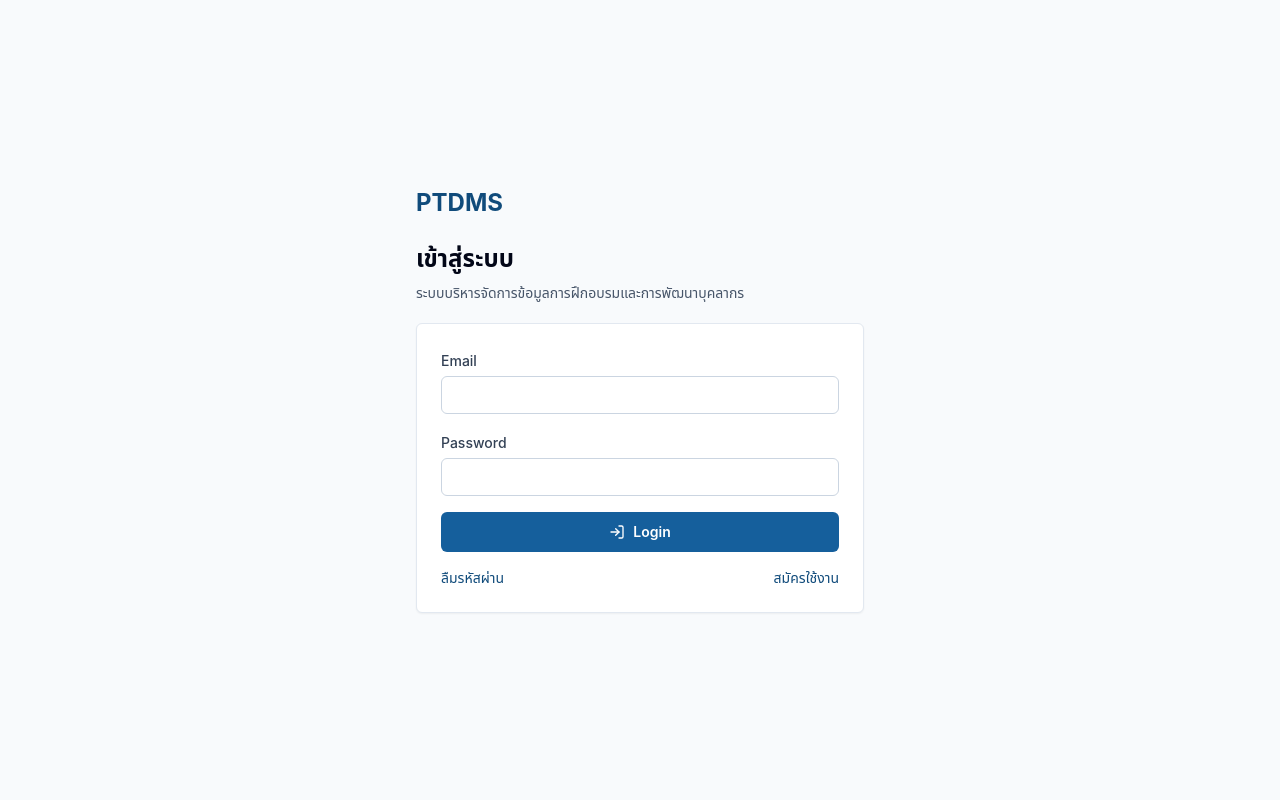
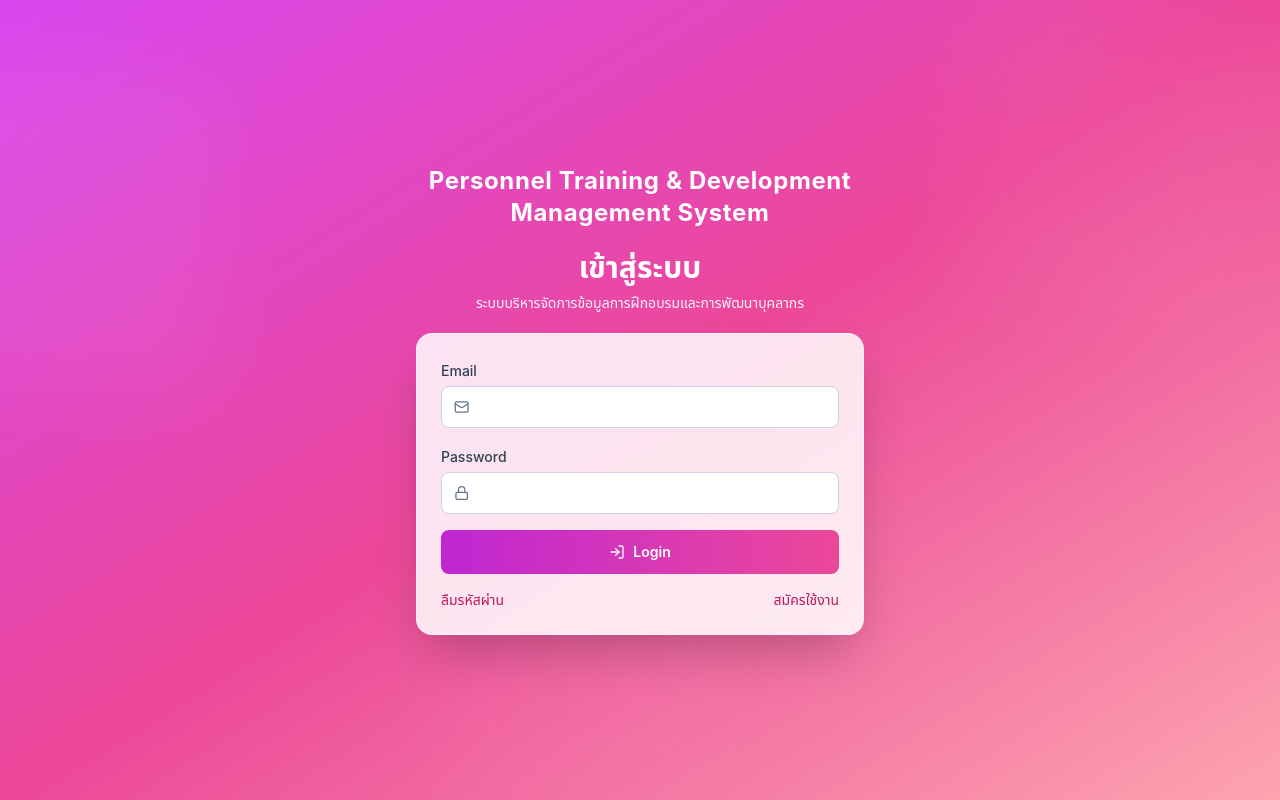
Before and after one commit to KruChetkub/PTDMS, a React (Vite) app: page /login in a window 1280 px wide. Built offline with nearby package versions, Linux system fonts and the light colour scheme; no server answers.

Commit message:
ui: redesign login page pink inspired theme

```diff
--- a/src/features/auth/pages/LoginPage.tsx
+++ b/src/features/auth/pages/LoginPage.tsx
@@ -1,5 +1,5 @@
 import { zodResolver } from '@hookform/resolvers/zod';
-import { LogIn } from 'lucide-react';
+import { Lock, LogIn, Mail } from 'lucide-react';
 import { useForm } from 'react-hook-form';
 import { Link, useLocation, useNavigate } from 'react-router-dom';
 import { ConfiguredNotice } from '../../../components/auth/ConfiguredNotice';
@@ -45,55 +45,70 @@ export function LoginPage() {
   };
 
   return (
-    <div className="flex min-h-screen items-center justify-center bg-slate-50 px-4 py-10">
-      <div className="w-full max-w-md space-y-5">
-        <div>
-          <div className="text-2xl font-bold text-brand-700">PTDMS</div>
-          <h1 className="mt-6 text-2xl font-semibold text-slate-950">เข้าสู่ระบบ</h1>
-          <p className="mt-2 text-sm text-slate-600">ระบบบริหารจัดการข้อมูลการฝึกอบรมและการพัฒนาบุคลากร</p>
+    <div className="relative flex min-h-screen items-center justify-center overflow-hidden bg-gradient-to-br from-fuchsia-500 via-pink-500 to-rose-300 px-4 py-10">
+      <div className="pointer-events-none absolute inset-0 opacity-25">
+        <div className="absolute -left-24 top-16 h-80 w-80 rotate-6 rounded-[3rem] bg-white/20 blur-2xl" />
+        <div className="absolute right-8 top-4 h-72 w-72 rotate-12 rounded-[2.5rem] bg-white/15 blur-2xl" />
+        <div className="absolute bottom-4 left-1/3 h-72 w-72 -rotate-6 rounded-[2.5rem] bg-white/10 blur-2xl" />
+      </div>
+
+      <div className="relative w-full max-w-md space-y-5">
+        <div className="text-center text-white">
+          <div className="text-xl font-bold tracking-wide sm:text-2xl">Personnel Training & Development Management System</div>
+          <h1 className="mt-5 text-3xl font-semibold">เข้าสู่ระบบ</h1>
+          <p className="mt-2 text-sm text-pink-50">ระบบบริหารจัดการข้อมูลการฝึกอบรมและการพัฒนาบุคลากร</p>
         </div>
 
         <ConfiguredNotice />
 
-        <form onSubmit={handleSubmit(onSubmit)} className="space-y-4 rounded-md border border-slate-200 bg-white p-6 shadow-sm">
+        <form
+          onSubmit={handleSubmit(onSubmit)}
+          className="space-y-4 rounded-2xl border border-white/50 bg-white/85 p-6 shadow-2xl backdrop-blur-sm"
+        >
           {error ? <div className="rounded-md bg-red-50 px-3 py-2 text-sm text-red-700">{error}</div> : null}
 
           <label className="block">
             <span className="text-sm font-medium text-slate-700">Email</span>
+            <div className="mt-1 flex items-center rounded-lg border border-slate-300 bg-white px-3 focus-within:border-pink-500 focus-within:ring-2 focus-within:ring-pink-100">
+              <Mail className="h-4 w-4 text-slate-500" aria-hidden="true" />
               <input
                 type="email"
                 autoComplete="email"
-              className="mt-1 w-full rounded-md border border-slate-300 px-3 py-2 text-sm outline-none transition focus:border-brand-500 focus:ring-2 focus:ring-brand-100"
+                className="w-full bg-transparent px-2 py-2.5 text-sm text-slate-900 outline-none"
                 {...register('email')}
               />
+            </div>
             {errors.email ? <span className="mt-1 block text-xs text-red-600">{errors.email.message}</span> : null}
           </label>
 
           <label className="block">
             <span className="text-sm font-medium text-slate-700">Password</span>
+            <div className="mt-1 flex items-center rounded-lg border border-slate-300 bg-white px-3 focus-within:border-pink-500 focus-within:ring-2 focus-within:ring-pink-100">
+              <Lock className="h-4 w-4 text-slate-500" aria-hidden="true" />
               <input
                 type="password"
                 autoComplete="current-password"
-              className="mt-1 w-full rounded-md border border-slate-300 px-3 py-2 text-sm outline-none transition focus:border-brand-500 focus:ring-2 focus:ring-brand-100"
+                className="w-full bg-transparent px-2 py-2.5 text-sm text-slate-900 outline-none"
                 {...register('password')}
               />
+            </div>
             {errors.password ? <span className="mt-1 block text-xs text-red-600">{errors.password.message}</span> : null}
           </label>
 
           <button
             type="submit"
             disabled={loading}
-            className="inline-flex w-full items-center justify-center gap-2 rounded-md bg-brand-600 px-4 py-2.5 text-sm font-semibold text-white transition hover:bg-brand-700 disabled:cursor-not-allowed disabled:opacity-70"
+            className="inline-flex w-full items-center justify-center gap-2 rounded-lg bg-gradient-to-r from-fuchsia-600 to-pink-500 px-4 py-3 text-sm font-semibold text-white transition hover:from-fuchsia-700 hover:to-pink-600 disabled:cursor-not-allowed disabled:opacity-70"
           >
             <LogIn className="h-4 w-4" aria-hidden="true" />
             {loading ? 'กำลังเข้าสู่ระบบ...' : 'Login'}
           </button>
 
           <div className="flex items-center justify-between text-sm">
-            <Link className="font-medium text-brand-700 hover:text-brand-600" to="/forgot-password">
+            <Link className="font-medium text-pink-700 hover:text-pink-600" to="/forgot-password">
               ลืมรหัสผ่าน
             </Link>
-            <Link className="font-medium text-brand-700 hover:text-brand-600" to="/register">
+            <Link className="font-medium text-pink-700 hover:text-pink-600" to="/register">
               สมัครใช้งาน
             </Link>
           </div>
```
Also changed, not shown: 2 other files (tests, documents, lock files or other folders). Lines whose indentation alone changed are shown as unchanged.
